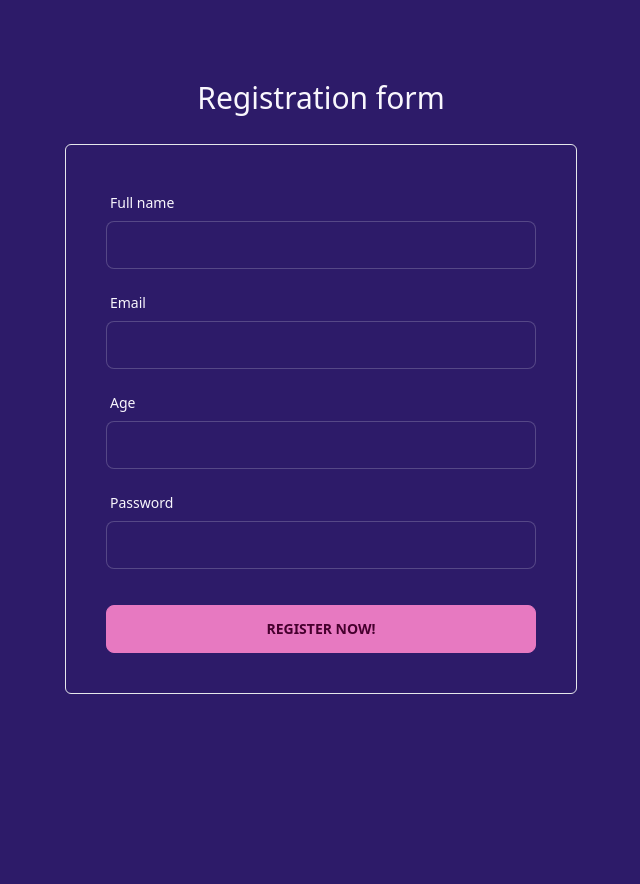
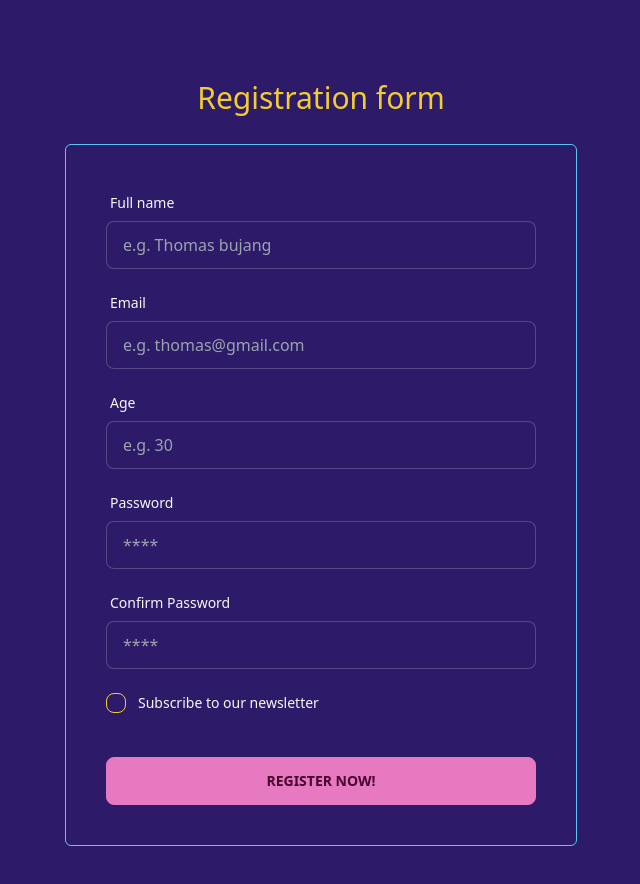
Before and after one commit to up2dul/learn-rhf, a React (Vite) app: page / in a window 1280 px wide. Shown: the top 884 px of the page, without its empty margins (319-959 px from the left). Before the commit the page ends 800 px from the top, so only its background shows below. Built offline with nearby package versions, Linux system fonts and the light colour scheme; the HTML template or start-up script is replaced by a standard one.

Commit message:
many changes

```diff
--- a/src/App.jsx
+++ b/src/App.jsx
@@ -3,7 +3,7 @@ import { Form } from './components/form';
 function App() {
   return (
     <main className='my-20 mx-auto w-4/5 md:w-3/5 lg:w-2/5'>
-      <h1 className="text-3xl text-center">Registration form</h1>
+      <h1 className="text-3xl text-center text-accent">Registration form</h1>
       <Form />
     </main>
   );
--- a/src/components/form.jsx
+++ b/src/components/form.jsx
@@ -2,43 +2,70 @@ import { useForm } from 'react-hook-form';
 import { yupResolver } from '@hookform/resolvers/yup';
 import { InputGroup } from './input-group';
 import { inputSchema } from '../utils/schema';
+
+let count = 0;
 
 export function Form() {
   const { register, handleSubmit, formState: { errors } } = useForm({
     resolver: yupResolver(inputSchema)
   });
 
-  const onSubmit = (data) => console.log('submitted:', data);
+  const onSubmit = (data) => {
+    console.log('submitted!');
+    console.table(data);
+  };
 
-  console.log('rendered!');
+  console.log('rendered:', ++count);
 
   return (
     <form
       onSubmit={handleSubmit(onSubmit)}
-      className='mt-7 p-10 flex flex-col gap-3 border rounded-md'
+      className='mt-7 p-10 flex flex-col gap-3 border border-secondary rounded-md'
     >
       <InputGroup
         label='Full name'
+        placeholder='e.g. Thomas bujang'
         register={register('fullName')}
         errMessage={errors.fullName?.message}
       />
       <InputGroup
         label='Email'
+        placeholder='e.g. thomas@gmail.com'
         register={register('email')}
         errMessage={errors.email?.message}
       />
       <InputGroup
         label='Age'
+        placeholder='e.g. 30'
         register={register('age')}
         errMessage={errors.age?.message}
       />
       <InputGroup
         label='Password'
         type='password'
+        placeholder='****'
         register={register('password')}
         errMessage={errors.password?.message}
       />
-      <button type='submit' className='mt-5'>Register now!</button>
+      <InputGroup
+        label='Confirm Password'
+        type='password'
+        placeholder='****'
+        register={register('confirmPassword')}
+        errMessage={errors.confirmPassword?.message}
+      />
+      <InputGroup
+        label='Subscribe to our newsletter'
+        type='checkbox'
+        register={register('subscribe')}
+        errMessage={errors.subscribe?.message}
+      />
+      <button
+        type='submit'
+        className='mt-5 btn btn-primary'
+      >
+        Register now!
+      </button>
     </form>
   );
 }
--- a/src/components/input-group.jsx
+++ b/src/components/input-group.jsx
@@ -1,10 +1,28 @@
-export function InputGroup({ label, type, register, errMessage }) {
+export function InputGroup({ label, type, placeholder, register, errMessage }) {
   return (
     <div className='form-control'>
-      <label className='label'>
-        <span className='label-text'>{label}</span>
-      </label>
-      <input type={type || 'text'} {...register} />
+      {type === 'checkbox'
+        ? <div className='flex items-center gap-2'>
+            <input
+              type='checkbox'
+              {...register}
+            />
+            <label className='label'>
+              <span className='label-text'>{label}</span>
+            </label>
+          </div>
+        : <>
+            <label className='label'>
+              <span className='label-text'>{label}</span>
+            </label>
+            <input
+              type={type || 'text'}
+              autoComplete='off'
+              placeholder={placeholder}
+              {...register}
+            />
+          </>
+      }
       <p className='mt-1 text-red-500'>{errMessage}</p>
     </div>
   );
--- a/src/index.css
+++ b/src/index.css
@@ -3,6 +3,7 @@
 @tailwind utilities;
 
 @layer components {
-  input { @apply input input-bordered w-full; }
-  button { @apply btn btn-primary; }
+  input[type="text"],
+  input[type="password"] { @apply input input-bordered w-full focus:outline-primary; }
+  input[type="checkbox"] { @apply checkbox checkbox-accent checkbox-sm; }
 }
--- a/src/utils/schema.js
+++ b/src/utils/schema.js
@@ -1,8 +1,22 @@
-import * as yup from 'yup';
+import * as Yup from 'yup';
 
-export const inputSchema = yup.object({
-  fullName: yup.string().required(),
-  email: yup.string().email().required(),
-  age: yup.number().positive().integer().required(),
-  password: yup.string().min(4).max(18).required()
+export const inputSchema = Yup.object({
+  fullName: Yup.string()
+    .required('Enter your Full name!'),
+  email: Yup.string()
+    .email('Please enter a valid Email address!')
+    .required('Enter your Email!'),
+  age: Yup.number()
+    .required('Enter your Age!')
+    .positive()
+    .integer(),
+  password: Yup.string()
+    .min(4, 'Min. 4 characters')
+    .max(18, 'Max. 18 characters')
+    .required('Enter your Password!'),
+  confirmPassword: Yup.string()
+    .oneOf([Yup.ref('password'), null], 'Password must match!')
+    .required('Retype the password!'),
+  subscribe: Yup.boolean()
+    .default(false)
 }).required();
```
